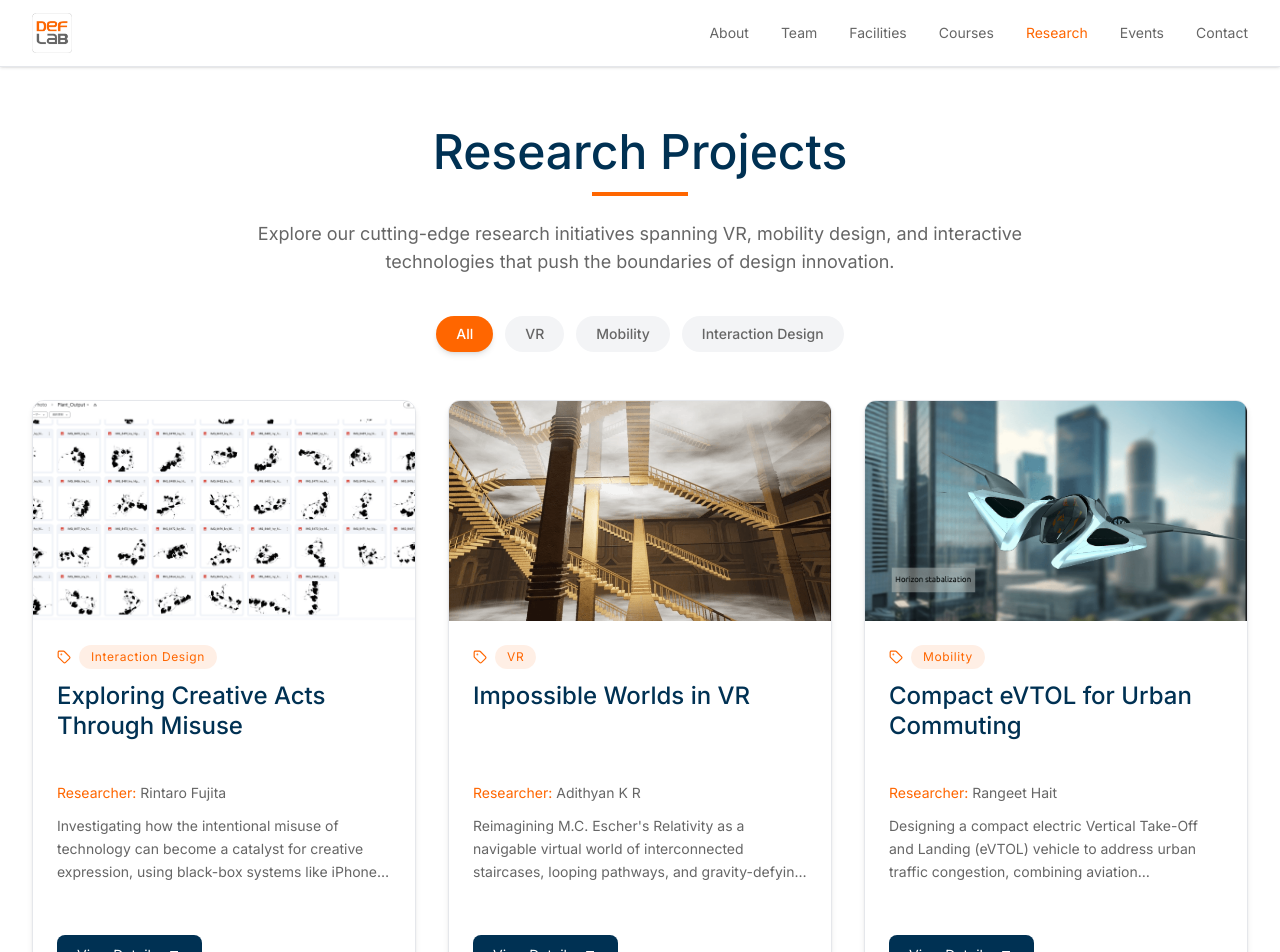
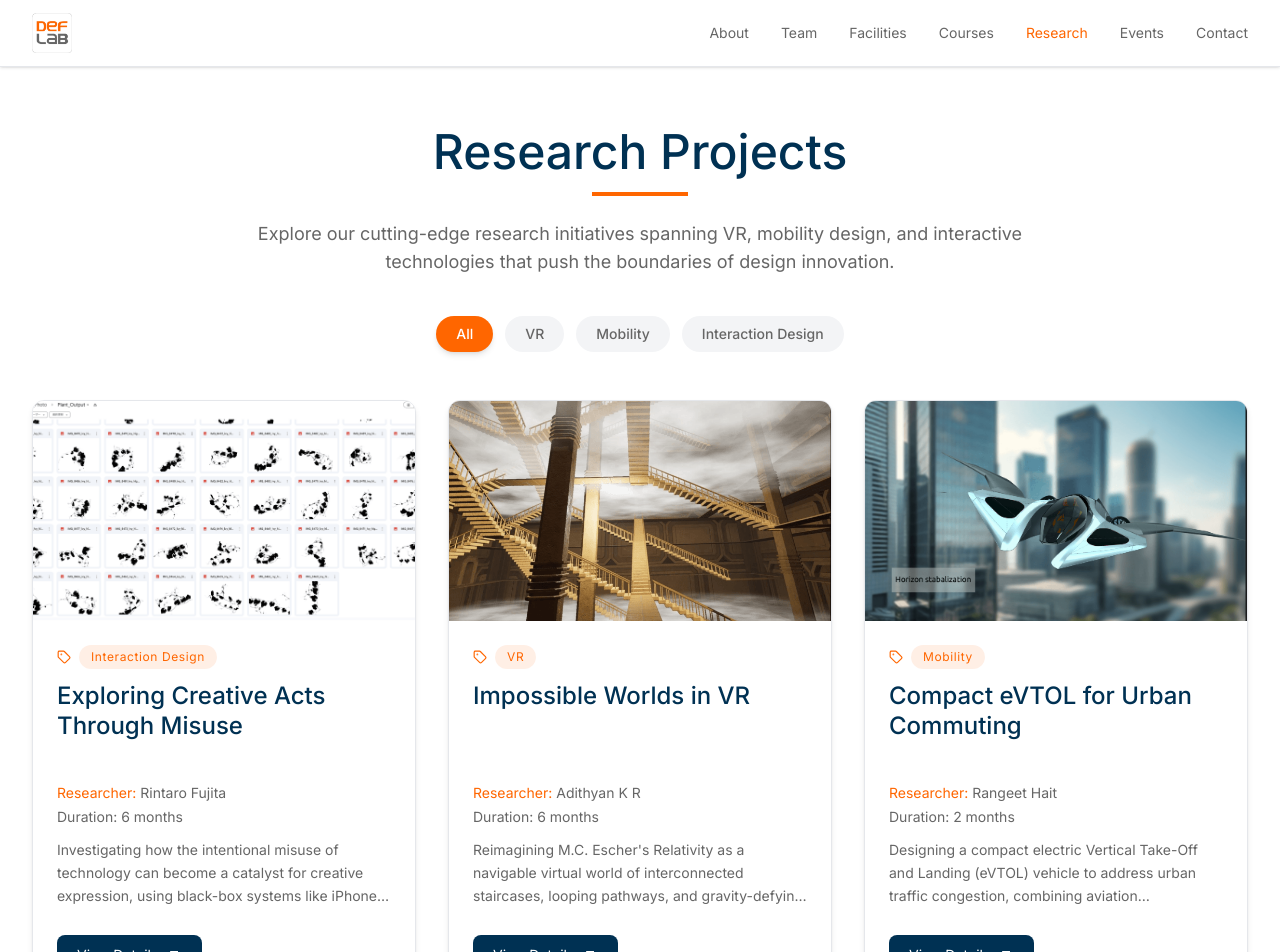
Before and after one commit to Sanvi-UI/Deflabmakefile2, a React (Vite) app: page /#/research in a window 1280 px wide. Shown: the top 952 px of the page. Built offline with nearby package versions, Linux system fonts and the light colour scheme.

Commit message:
feat: add duration to all research cards (6 or 2 months)

```diff
--- a/src/app/pages/Research.tsx
+++ b/src/app/pages/Research.tsx
@@ -96,6 +96,7 @@ export function Research() {
       title: "Exploring Creative Acts Through Misuse",
       researcher: "Rintaro Fujita",
       category: "Interaction Design",
+      duration: "6 months",
       description: "Investigating how the intentional misuse of technology can become a catalyst for creative expression, using black-box systems like iPhone text-recognition and smile-detection algorithms as artistic tools.",
       image: creativeBannerResearch,
     },
@@ -104,6 +105,7 @@ export function Research() {
       title: "Impossible Worlds in VR",
       researcher: "Adithyan K R",
       category: "VR",
+      duration: "6 months",
       description: "Reimagining M.C. Escher's Relativity as a navigable virtual world of interconnected staircases, looping pathways, and gravity-defying structures built in Unreal Engine 5.",
       image: impossibleCover,
     },
@@ -112,6 +114,7 @@ export function Research() {
       title: "Compact eVTOL for Urban Commuting",
       researcher: "Rangeet Hait",
       category: "Mobility",
+      duration: "2 months",
       description: "Designing a compact electric Vertical Take-Off and Landing (eVTOL) vehicle to address urban traffic congestion, combining aviation ergonomics, VR sketching, and human-centered design for accessible personal air mobility.",
       image: vtolCover,
     },
@@ -120,6 +123,7 @@ export function Research() {
       title: "Automotive VR Visualization",
       researcher: "Piyush Soni",
       category: "VR",
+      duration: "6 months",
       description: "Developing an efficient workflow for converting automotive CAD models into immersive VR experiences using Alias, Maya, Blender, Substance Painter, and Unreal Engine.",
       image: piyushCover,
       imagePosition: "center 50%",
@@ -129,6 +133,7 @@ export function Research() {
       title: "Dynamic Reality Integration for Vehicle Engineering",
       researcher: "Himansh Kumar Jatav",
       category: "Mobility",
+      duration: "2 months",
       description: "A VR-based automotive exploration platform built in Unity, enabling users to explore a vehicle at 1:1 scale with interactive doors, hood mechanics, and component reveal features.",
       image: driveHero,
       imagePosition: "center 55%",
@@ -138,6 +143,7 @@ export function Research() {
       title: "Interactive Website of Contact Points",
       researcher: "Ryo Nakamoto",
       category: "Interaction Design",
+      duration: "6 months",
       description: "Exploring how digital information, the human body, and the surrounding environment can be connected through an interactive web-based experience that transforms invisible data into tangible, sensory interaction.",
       image: ryoCover,
     },
@@ -146,6 +152,7 @@ export function Research() {
       title: "The Unintended Acrylic Panel Edge",
       researcher: "Rintaro Fujita",
       category: "Interaction Design",
+      duration: "6 months",
       description: "Investigating how the optical properties of acrylic panel cross-sections create floating depth illusions without advanced display technologies, wearable devices, or complex engineering systems.",
       image: acrylicCover,
       imagePosition: "center 50%",
@@ -155,6 +162,7 @@ export function Research() {
       title: "Zippy3- Rear Steered Urban E-Scooter",
       researcher: "Naveed Kadechur",
       category: "Mobility",
+      duration: "2 months",
       description: "Design and fabrication of a three-wheeled utilitarian electric scooter for short-range urban commuting, spanning research, 3D modelling, electronics integration, and physical prototype assembly.",
       image: escooterCover,
       imagePosition: "center 50%",
@@ -164,6 +172,7 @@ export function Research() {
       title: "Gesture-Based Game for Immersive Advertisements",
       researcher: "Sneha Tiwari",
       category: "Interaction Design",
+      duration: "2 months",
       description: "Gesture-controlled interactive experiences for engaging public advertising in urban spaces across India.",
       image: snehaCover,
     },
@@ -172,6 +181,7 @@ export function Research() {
       title: "Gradient Tracking",
       researcher: "Adithyan K R",
       category: "Interaction Design",
+      duration: "2 months",
       description: "Novel interaction paradigms using gradient-based tracking for immersive VR interfaces and user experiences.",
       image: "https://images.unsplash.com/photo-1575388902449-6bca946ad549?crop=entropy&cs=tinysrgb&fit=max&fm=jpg&ixid=M3w3Nzg4Nzd8MHwxfHNlYXJjaHwxfHxncmFkaWVudCUyMHRyYWNraW5nJTIwaW50ZXJmYWNlfGVufDF8fHx8MTc3Mjk2NDc2NHww&ixlib=rb-4.1.0&q=80&w=1080&utm_source=figma&utm_medium=referral",
     },
@@ -180,6 +190,7 @@ export function Research() {
       title: "Polka Dot Interaction",
       researcher: "Adithyan K R",
       category: "Interaction Design",
+      duration: "2 months",
       description: "Innovative interface design exploring pattern-based interaction methods for enhanced immersive environments.",
       image: "https://images.unsplash.com/photo-1672685847201-f0866fb87c52?crop=entropy&cs=tinysrgb&fit=max&fm=jpg&ixid=M3w3Nzg4Nzd8MHwxfHNlYXJjaHwxfHxpbnRlcmFjdGl2ZSUyMGRvdCUyMHBhdHRlcm4lMjBkZXNpZ258ZW58MXx8fHwxNzcyOTY0NzY0fDA&ixlib=rb-4.1.0&q=80&w=1080&utm_source=figma&utm_medium=referral",
     },
```
